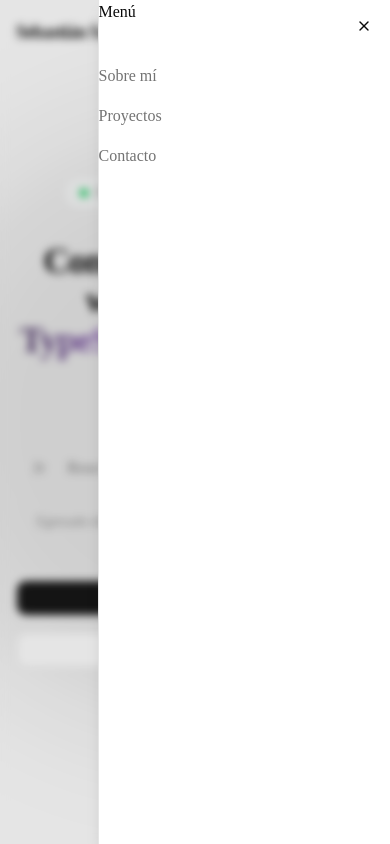
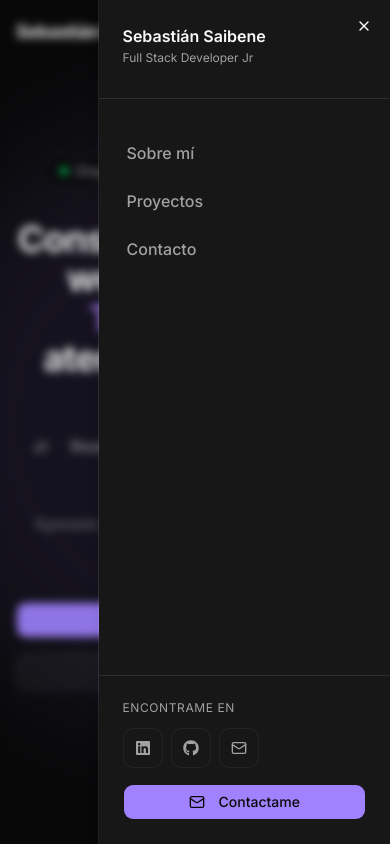
Before and after one commit to saibeneseba/portfolio, a Next.js app: page / in a window 390 px wide. Both pictures are taken after a click on the button "Abrir menú". Shown: the top 844 px of the page. Built offline with nearby package versions, Linux system fonts and the light colour scheme.

Commit message:
Add theme system, polish mobile menu, switch font to Inter

```diff
--- a/package.json
+++ b/package.json
@@ -13,6 +13,7 @@
     "clsx": "^2.1.1",
     "lucide-react": "^1.8.0",
     "next": "16.2.4",
+    "next-themes": "^0.4.6",
     "radix-ui": "^1.4.3",
     "react": "19.2.4",
     "react-dom": "19.2.4",
--- a/src/app/globals.css
+++ b/src/app/globals.css
@@ -48,6 +48,7 @@
   --radius-4xl: calc(var(--radius) * 2.6);
 }
 
+/* ============ LIGHT THEME ============ */
 :root {
   --background: oklch(1 0 0);
   --foreground: oklch(0.145 0 0);
@@ -55,8 +56,11 @@
   --card-foreground: oklch(0.145 0 0);
   --popover: oklch(1 0 0);
   --popover-foreground: oklch(0.145 0 0);
-  --primary: oklch(0.205 0 0);
+
+  /* Primary: violeta (más oscuro/saturado para legibilidad en fondos claros) */
+  --primary: oklch(0.51 0.22 286);
   --primary-foreground: oklch(0.985 0 0);
+
   --secondary: oklch(0.97 0 0);
   --secondary-foreground: oklch(0.205 0 0);
   --muted: oklch(0.97 0 0);
@@ -66,7 +70,7 @@
   --destructive: oklch(0.577 0.245 27.325);
   --border: oklch(0.922 0 0);
   --input: oklch(0.922 0 0);
-  --ring: oklch(0.708 0 0);
+  --ring: oklch(0.51 0.22 286);
   --chart-1: oklch(0.87 0 0);
   --chart-2: oklch(0.556 0 0);
   --chart-3: oklch(0.439 0 0);
@@ -75,14 +79,15 @@
   --radius: 0.625rem;
   --sidebar: oklch(0.985 0 0);
   --sidebar-foreground: oklch(0.145 0 0);
-  --sidebar-primary: oklch(0.205 0 0);
+  --sidebar-primary: oklch(0.51 0.22 286);
   --sidebar-primary-foreground: oklch(0.985 0 0);
   --sidebar-accent: oklch(0.97 0 0);
   --sidebar-accent-foreground: oklch(0.205 0 0);
   --sidebar-border: oklch(0.922 0 0);
-  --sidebar-ring: oklch(0.708 0 0);
+  --sidebar-ring: oklch(0.51 0.22 286);
 }
 
+/* ============ DARK THEME ============ */
 .dark {
   --background: oklch(0.145 0 0);
   --foreground: oklch(0.985 0 0);
@@ -90,8 +95,11 @@
   --card-foreground: oklch(0.985 0 0);
   --popover: oklch(0.205 0 0);
   --popover-foreground: oklch(0.985 0 0);
-  --primary: oklch(0.922 0 0);
-  --primary-foreground: oklch(0.205 0 0);
+
+  /* Primary: violeta (más claro/luminoso para que destaque en fondo oscuro) */
+  --primary: oklch(0.7 0.2 290);
+  --primary-foreground: oklch(0.145 0 0);
+
   --secondary: oklch(0.269 0 0);
   --secondary-foreground: oklch(0.985 0 0);
   --muted: oklch(0.269 0 0);
@@ -101,7 +109,7 @@
   --destructive: oklch(0.704 0.191 22.216);
   --border: oklch(1 0 0 / 10%);
   --input: oklch(1 0 0 / 15%);
-  --ring: oklch(0.556 0 0);
+  --ring: oklch(0.7 0.2 290);
   --chart-1: oklch(0.87 0 0);
   --chart-2: oklch(0.556 0 0);
   --chart-3: oklch(0.439 0 0);
@@ -109,12 +117,12 @@
   --chart-5: oklch(0.269 0 0);
   --sidebar: oklch(0.205 0 0);
   --sidebar-foreground: oklch(0.985 0 0);
-  --sidebar-primary: oklch(0.488 0.243 264.376);
-  --sidebar-primary-foreground: oklch(0.985 0 0);
+  --sidebar-primary: oklch(0.7 0.2 290);
+  --sidebar-primary-foreground: oklch(0.145 0 0);
   --sidebar-accent: oklch(0.269 0 0);
   --sidebar-accent-foreground: oklch(0.985 0 0);
   --sidebar-border: oklch(1 0 0 / 10%);
-  --sidebar-ring: oklch(0.556 0 0);
+  --sidebar-ring: oklch(0.7 0.2 290);
 }
 
 @layer base {
--- a/src/app/layout.tsx
+++ b/src/app/layout.tsx
@@ -1,6 +1,19 @@
+import type { Metadata } from "next";
+import { Inter } from "next/font/google";
 import { Navbar } from "@/components/Navbar";
+import { Footer } from "@/components/Footer";
+import { ThemeProvider } from "@/components/ThemeProvider";
 import "./globals.css";
-import { Footer } from "@/components/Footer";
+
+const inter = Inter({
+  subsets: ["latin"],
+  variable: "--font-sans",
+  display: "swap",
+});
+
+export const metadata: Metadata = {
+  // ... tus metadatos
+};
 
 export default function RootLayout({
   children,
@@ -8,11 +21,18 @@ export default function RootLayout({
   children: React.ReactNode;
 }) {
   return (
-    <html lang="es">
+    <html lang="es" className={inter.variable} suppressHydrationWarning>
       <body>
-        <Navbar />
-        {children}
-      <Footer />
+        <ThemeProvider
+          attribute="class"
+          defaultTheme="dark"
+          enableSystem={false}
+          disableTransitionOnChange
+        >
+          <Navbar />
+          {children}
+          <Footer />
+        </ThemeProvider>
       </body>
     </html>
   );
--- /dev/null
+++ b/src/components/ThemeProvider.tsx
@@ -0,0 +1,11 @@
+"use client";
+
+import { ThemeProvider as NextThemesProvider } from "next-themes";
+import { type ComponentProps } from "react";
+
+export function ThemeProvider({
+  children,
+  ...props
+}: ComponentProps<typeof NextThemesProvider>) {
+  return <NextThemesProvider {...props}>{children}</NextThemesProvider>;
+}
--- /dev/null
+++ b/src/components/ThemeToggle.tsx
@@ -0,0 +1,44 @@
+"use client";
+
+import { Moon, Sun } from "lucide-react";
+import { useTheme } from "next-themes";
+import { useSyncExternalStore } from "react";
+import { Button } from "@/components/ui/button";
+
+// Hook que devuelve true solo después del mount en cliente.
+// Usa useSyncExternalStore que es la API recomendada para sincronizar
+// con sistemas externos (window, localStorage, etc.) y evita warnings
+// del React Compiler sobre setState dentro de useEffect.
+function useIsMounted() {
+  return useSyncExternalStore(
+    () => () => {}, // subscribe: no necesitamos escuchar cambios
+    () => true,     // getSnapshot cliente: ya estamos montados
+    () => false     // getServerSnapshot: en SSR no estamos montados
+  );
+}
+
+export function ThemeToggle() {
+  const { theme, setTheme } = useTheme();
+  const mounted = useIsMounted();
+
+  if (!mounted) {
+    return (
+      <Button variant="ghost" size="icon" aria-label="Cambiar tema" disabled>
+        <Sun className="h-5 w-5" />
+      </Button>
+    );
+  }
+
+  const isDark = theme === "dark";
+
+  return (
+    <Button
+      variant="ghost"
+      size="icon"
+      onClick={() => setTheme(isDark ? "light" : "dark")}
+      aria-label={isDark ? "Cambiar a tema claro" : "Cambiar a tema oscuro"}
+    >
+      {isDark ? <Sun className="h-5 w-5" /> : <Moon className="h-5 w-5" />}
+    </Button>
+  );
+}
--- a/src/components/navbar.tsx
+++ b/src/components/navbar.tsx
@@ -2,19 +2,44 @@
 
 import { useState, useEffect } from "react";
 import Link from "next/link";
-import { Menu } from "lucide-react";
+import { Menu, Mail } from "lucide-react";
+import { FaLinkedin, FaGithub } from "react-icons/fa";
 import { Button } from "@/components/ui/button";
 import {
   Sheet,
   SheetContent,
   SheetTrigger,
   SheetTitle,
+  SheetHeader,
 } from "@/components/ui/sheet";
+import { Separator } from "@/components/ui/separator";
+import { ThemeToggle } from "@/components/ThemeToggle";
 
 const navLinks = [
   { href: "#about", label: "Sobre mí" },
   { href: "#projects", label: "Proyectos" },
   { href: "#contact", label: "Contacto" },
+];
+
+const socialLinks = [
+  {
+    label: "LinkedIn",
+    href: "https://linkedin.com/in/saibeneseba",
+    icon: FaLinkedin,
+    external: true,
+  },
+  {
+    label: "GitHub",
+    href: "https://github.com/saibeneseba",
+    icon: FaGithub,
+    external: true,
+  },
+  {
+    label: "Email",
+    href: "mailto:saibeneseba@gmail.com",
+    icon: Mail,
+    external: false,
+  },
 ];
 
 export function Navbar() {
@@ -47,8 +72,9 @@ export function Navbar() {
           Sebastián Saibene
         </Link>
 
-        {/* Nav desktop */}
-        <nav className="hidden md:flex items-center gap-6">
+        {/* Bloque derecho desktop: links + toggle */}
+        <div className="hidden md:flex items-center gap-6">
+          <nav className="flex items-center gap-6">
             {navLinks.map((link) => (
               <Link
                 key={link.href}
@@ -59,31 +85,98 @@ export function Navbar() {
               </Link>
             ))}
           </nav>
+          <div className="h-5 w-px bg-border" />
+          <ThemeToggle />
+        </div>
 
-        {/* Nav mobile */}
+        {/* Bloque derecho mobile: toggle + hamburguesa */}
+        <div className="flex items-center gap-1 md:hidden">
+          <ThemeToggle />
           <Sheet open={open} onOpenChange={setOpen}>
-          <SheetTrigger asChild className="md:hidden">
+            <SheetTrigger asChild>
               <Button variant="ghost" size="icon">
                 <Menu className="h-5 w-5" />
                 <span className="sr-only">Abrir menú</span>
               </Button>
             </SheetTrigger>
-          <SheetContent side="right" className="w-[280px]">
-            <SheetTitle className="text-left mb-6">Menú</SheetTitle>
-            <nav className="flex flex-col gap-4">
+            <SheetContent
+              side="right"
+              className="w-[300px] sm:w-[340px] p-0 flex flex-col"
+            >
+              {/* Header del menú */}
+              <SheetHeader className="p-6 pb-4 text-left">
+                <SheetTitle className="text-base font-semibold">
+                  Sebastián Saibene
+                </SheetTitle>
+                <p className="text-xs text-muted-foreground">
+                  Full Stack Developer Jr
+                </p>
+              </SheetHeader>
+
+              <Separator />
+
+              {/* Links de navegación */}
+              <nav className="flex flex-col gap-1 p-4">
                 {navLinks.map((link) => (
                   <Link
                     key={link.href}
                     href={link.href}
                     onClick={() => setOpen(false)}
-                  className="text-base font-medium text-muted-foreground hover:text-foreground transition-colors"
+                    className="px-3 py-2.5 rounded-md text-base font-medium text-muted-foreground hover:bg-accent hover:text-foreground transition-colors"
                   >
                     {link.label}
                   </Link>
                 ))}
               </nav>
+
+              {/* Empuja el resto al fondo */}
+              <div className="mt-auto">
+                <Separator />
+
+                {/* Iconos sociales */}
+                <div className="p-6 pb-4">
+                  <p className="text-xs text-muted-foreground mb-3 uppercase tracking-wider">
+                    Encontrame en
+                  </p>
+                  <div className="flex items-center gap-2">
+                    {socialLinks.map((social) => {
+                      const Icon = social.icon;
+                      return (
+                        <a
+                          key={social.label}
+                          href={social.href}
+                          target={social.external ? "_blank" : undefined}
+                          rel={
+                            social.external ? "noopener noreferrer" : undefined
+                          }
+                          aria-label={social.label}
+                          className="w-10 h-10 rounded-lg bg-card border border-border/50 flex items-center justify-center text-muted-foreground hover:text-primary hover:border-primary/50 transition-colors"
+                        >
+                          <Icon className="h-4 w-4" />
+                        </a>
+                      );
+                    })}
+                  </div>
+                </div>
+
+                {/* CTA grande */}
+                <div className="px-6 pb-6">
+                  <Button
+                    asChild
+                    size="lg"
+                    className="w-full"
+                    onClick={() => setOpen(false)}
+                  >
+                    <Link href="#contact">
+                      <Mail className="mr-2 h-4 w-4" />
+                      Contactame
+                    </Link>
+                  </Button>
+                </div>
+              </div>
             </SheetContent>
           </Sheet>
+        </div>
       </div>
     </header>
   );
--- /dev/null
+++ b/src/components/ui/separator.tsx
@@ -0,0 +1,28 @@
+"use client"
+
+import * as React from "react"
+import { Separator as SeparatorPrimitive } from "radix-ui"
+
+import { cn } from "@/lib/utils"
+
+function Separator({
+  className,
+  orientation = "horizontal",
+  decorative = true,
+  ...props
+}: React.ComponentProps<typeof SeparatorPrimitive.Root>) {
+  return (
+    <SeparatorPrimitive.Root
+      data-slot="separator"
+      decorative={decorative}
+      orientation={orientation}
+      className={cn(
+        "shrink-0 bg-border data-horizontal:h-px data-horizontal:w-full data-vertical:w-px data-vertical:self-stretch",
+        className
+      )}
+      {...props}
+    />
+  )
+}
+
+export { Separator }
```
Also changed, not shown: 1 other file (tests, documents, lock files or other folders). Lines whose indentation alone changed are shown as unchanged.
